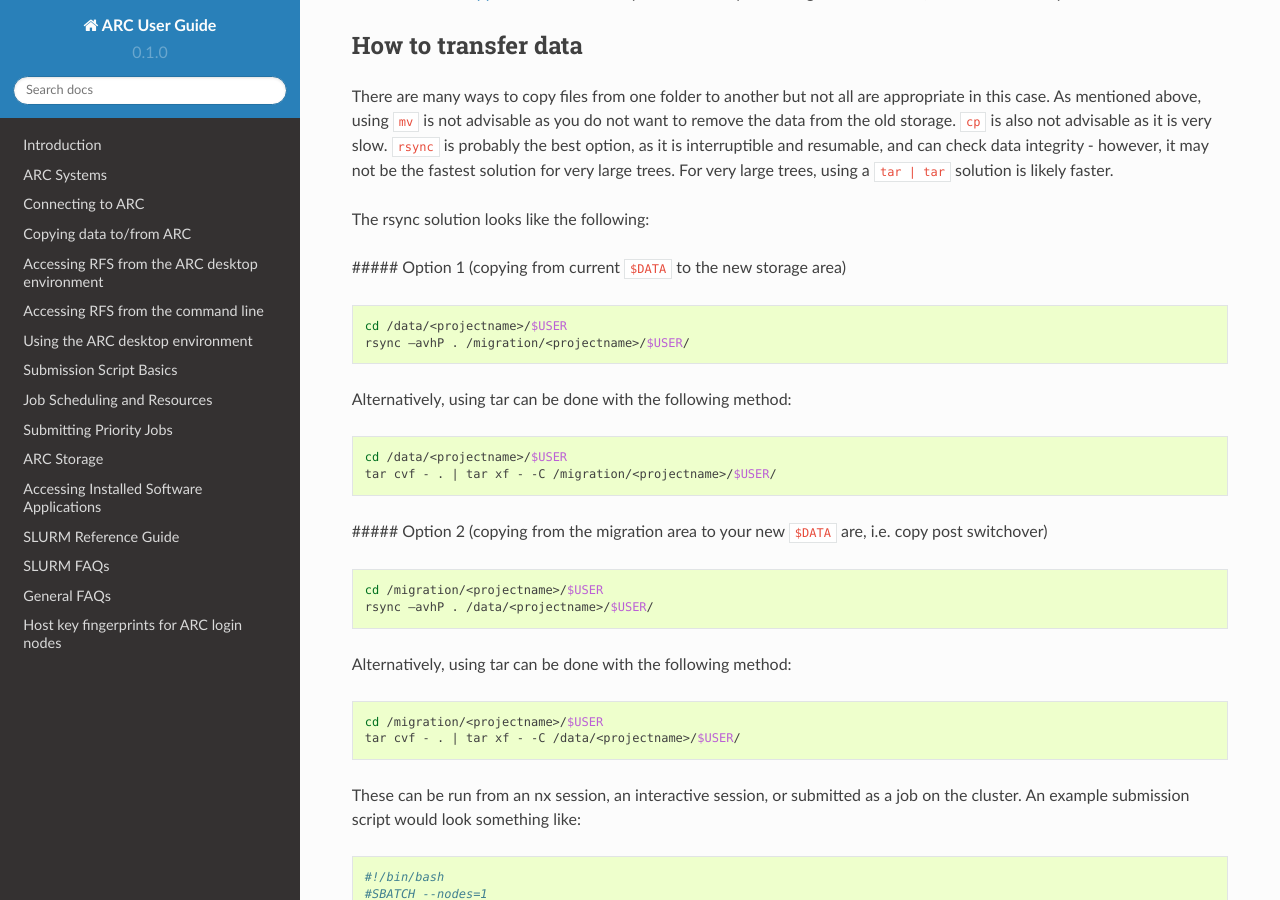
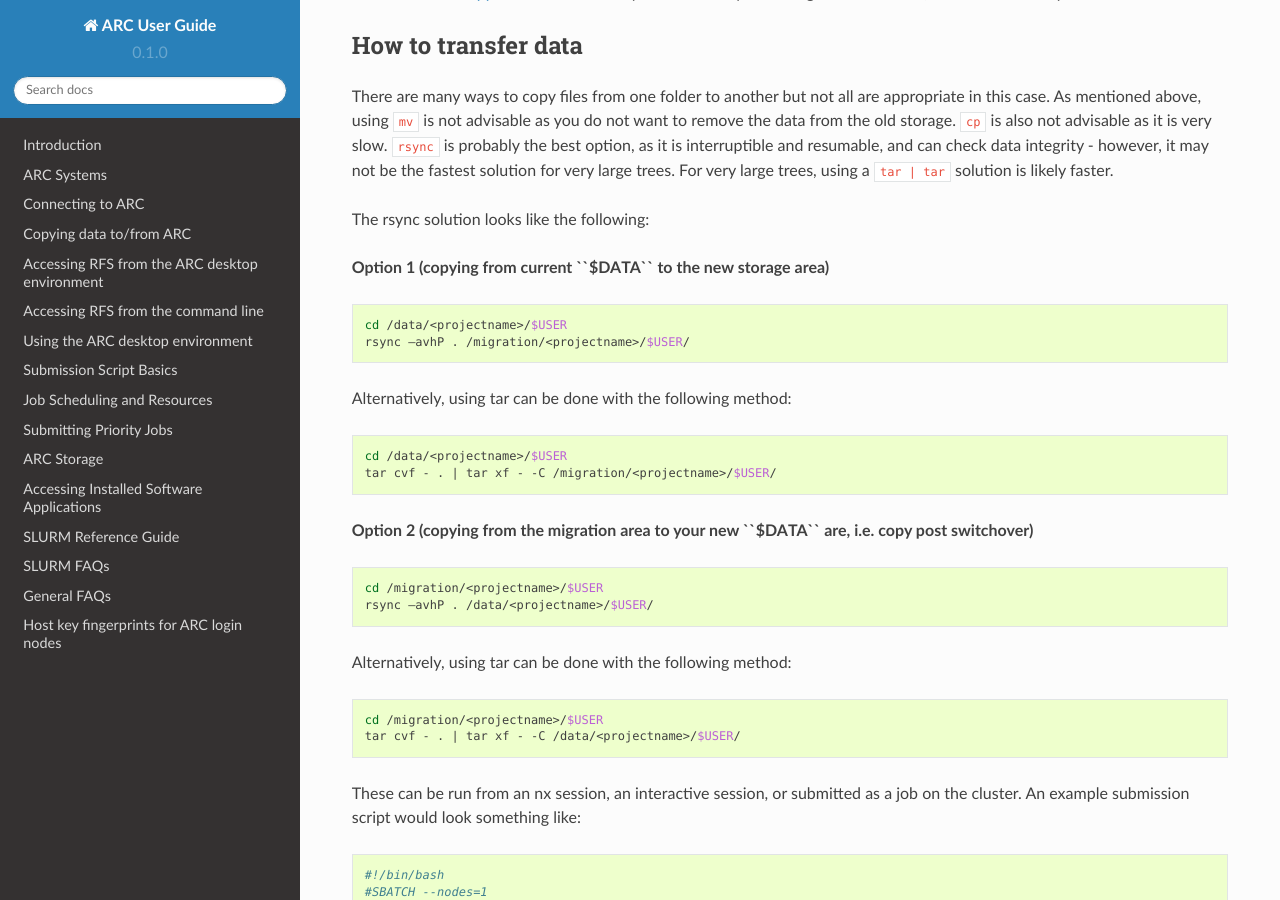
Before and after one commit to tina-friedrich/arc-user-guide, a Sphinx documentation site: the page built from docs/source/arc-storage-migration.rst, in a window 1280 px wide and 900 px high, scrolled down 1094 px. Built offline with Sphinx 7.4.7 and the Read the Docs theme 2.0.0, drawn with Linux system fonts in a browser that asks for light colours.

```diff
--- a/docs/source/arc-storage-migration.rst
+++ b/docs/source/arc-storage-migration.rst
@@ -37,7 +37,7 @@ There are many ways to copy files from one folder to another but not all are app
 
 The rsync solution looks like the following:
 
-##### Option 1 (copying from current ``$DATA`` to the new storage area)
+**Option 1 (copying from current ``$DATA`` to the new storage area)**
 
 .. code-block:: shell
 
@@ -51,7 +51,7 @@ Alternatively, using tar can be done with the following method:
   cd /data/<projectname>/$USER
   tar cvf - . | tar xf - -C /migration/<projectname>/$USER/
 
-##### Option 2 (copying from the migration area to your new ``$DATA`` are, i.e. copy post switchover)
+**Option 2 (copying from the migration area to your new ``$DATA`` are, i.e. copy post switchover)**
 
 .. code-block:: shell
 
```
